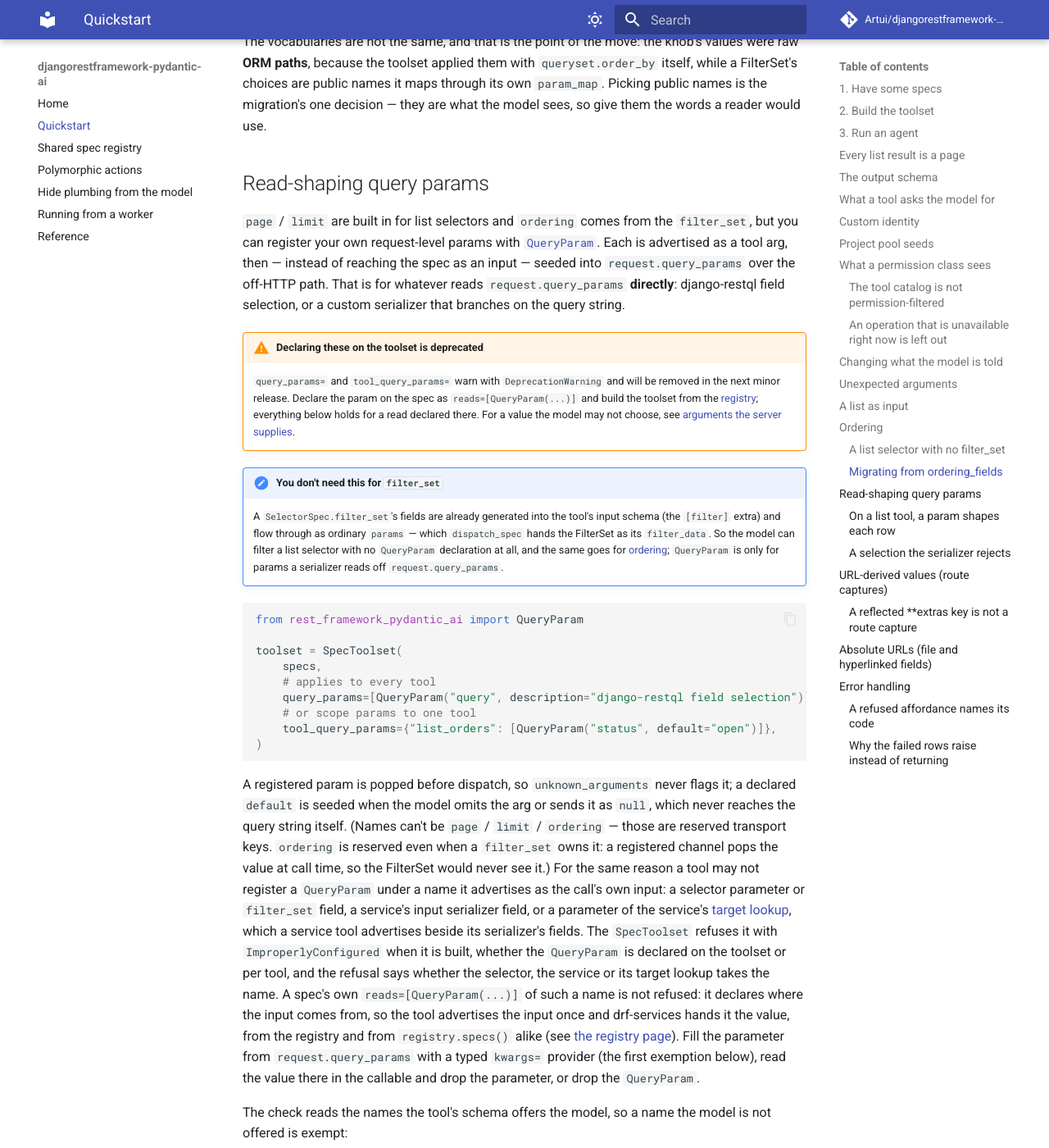
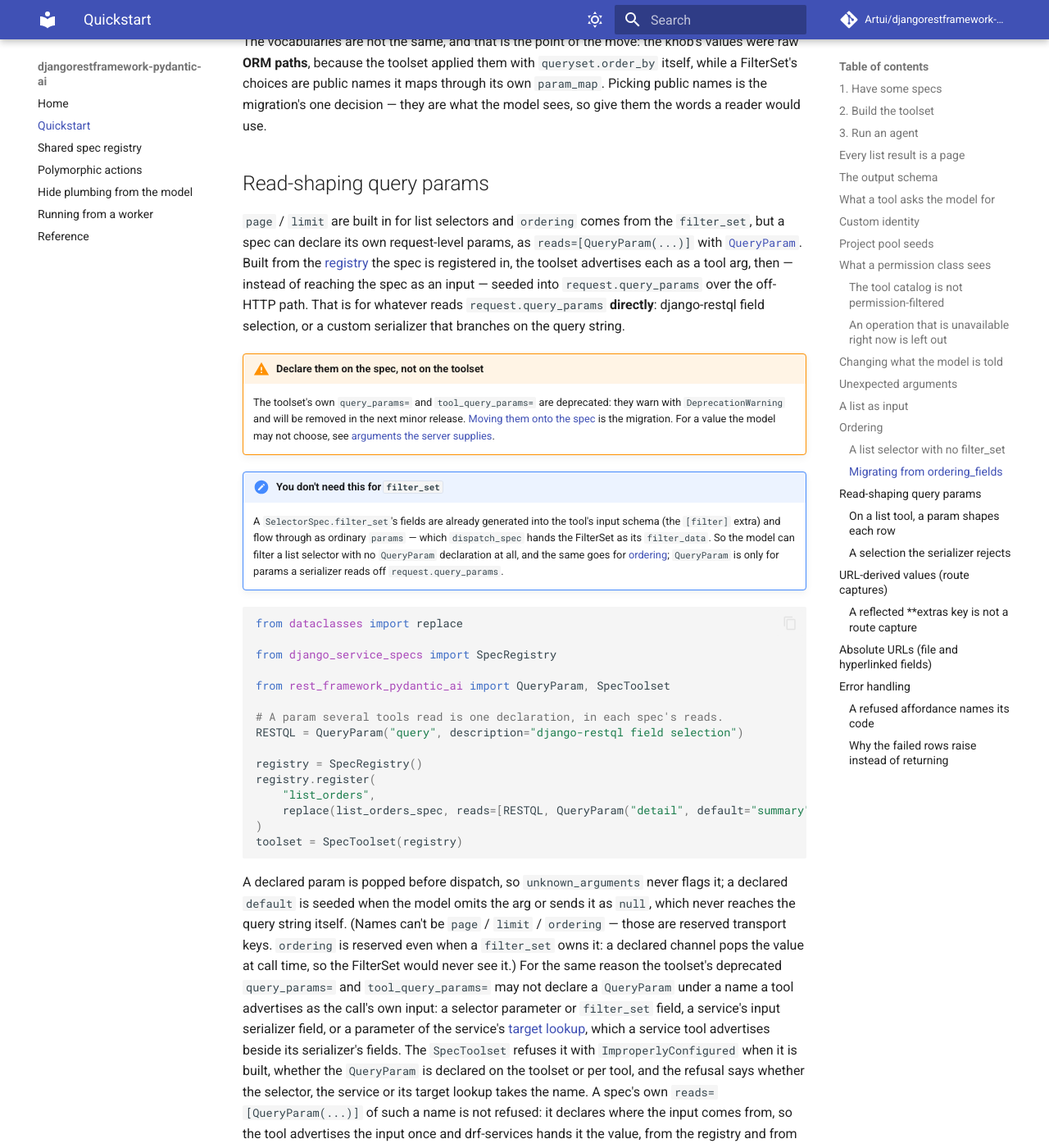
Before and after one commit to Artui/djangorestframework-pydantic-ai, an MkDocs documentation site: the page built from docs/quickstart.md, in a window 1280 px wide and 1400 px high, scrolled down 15683 px. Shown: the whole window at 82% size. Built offline with MkDocs 1.6.1 and Material for MkDocs 9.7.7, drawn with Linux system fonts in a browser that asks for light colours; comment, search, counter and statistics services are not loaded; some of the changed text lies outside the part shown.

Commit message:
Bind only a tool the run's scope reaches, and teach reads in the quickstart
The registry page's per-run scope recipe withheld every scope name a run did
not bind, so a tool reading only another scope name lost its argument and a
required one made the build fail. It now binds a tool only when the run binds
one of its scope reads, withholds only the optional siblings, and the tests
run the page's block as written.

The quickstart's read-shaping and route-capture examples declare reads on the
spec and bind scope with tool_server_arguments instead of the deprecated
toolset knobs. The deprecation warning names the class it was passed to, the
dropped-argument log is worded for withheld names too, and the frame walk, the
bindings copy and the url_kwargs the shadow check reads each have a test that
fails without them. The changelog states the migration for bare **kwargs
selectors and the UrlKwarg pairing the registry now builds.

Co-Authored-By: Claude Opus 5.5 <noreply@anthropic.com>

````diff
--- a/docs/quickstart.md
+++ b/docs/quickstart.md
@@ -754,20 +754,21 @@ use.
 ## Read-shaping query params
 
 `page` / `limit` are built in for list selectors and `ordering` comes from the
-`filter_set`, but you can register your own request-level params with
-[`QueryParam`](reference.md#rest_framework_pydantic_ai.QueryParam). Each is
-advertised as a tool arg, then — instead of reaching the spec as an input — seeded
+`filter_set`, but a spec can declare its own request-level params, as
+`reads=[QueryParam(...)]` with
+[`QueryParam`](reference.md#rest_framework_pydantic_ai.QueryParam). Built from
+the [registry](spec-registry.md#what-the-spec-declares-for-an-agent) the spec is
+registered in, the toolset advertises each as a tool arg, then — instead of reaching the spec as an input — seeded
 into `request.query_params` over the off-HTTP path. That is for whatever reads
 `request.query_params` **directly**: django-restql field selection, or a custom
 serializer that branches on the query string.
 
-!!! warning "Declaring these on the toolset is deprecated"
-    `query_params=` and `tool_query_params=` warn with `DeprecationWarning` and
-    will be removed in the next minor release. Declare the param on the spec as
-    `reads=[QueryParam(...)]` and build the toolset from the
-    [registry](spec-registry.md#what-the-spec-declares-for-an-agent); everything
-    below holds for a read declared there. For a value the model may not choose,
-    see [arguments the server supplies](spec-registry.md#arguments-the-server-supplies).
+!!! warning "Declare them on the spec, not on the toolset"
+    The toolset's own `query_params=` and `tool_query_params=` are deprecated:
+    they warn with `DeprecationWarning` and will be removed in the next minor
+    release. [Moving them onto the spec](spec-registry.md#deprecated-channel-declarations-on-the-toolset)
+    is the migration. For a value the model may not choose, see
+    [arguments the server supplies](spec-registry.md#arguments-the-server-supplies).
 
 !!! note "You don't need this for `filter_set`"
     A `SelectorSpec.filter_set`'s fields are already generated into the tool's
@@ -778,24 +779,31 @@ serializer that branches on the query string.
     serializer reads off `request.query_params`.
 
 ```python
-from rest_framework_pydantic_ai import QueryParam
+from dataclasses import replace
 
-toolset = SpecToolset(
-    specs,
-    # applies to every tool
-    query_params=[QueryParam("query", description="django-restql field selection")],
-    # or scope params to one tool
-    tool_query_params={"list_orders": [QueryParam("status", default="open")]},
+from django_service_specs import SpecRegistry
+
+from rest_framework_pydantic_ai import QueryParam, SpecToolset
+
+# A param several tools read is one declaration, in each spec's reads.
+RESTQL = QueryParam("query", description="django-restql field selection")
+
+registry = SpecRegistry()
+registry.register(
+    "list_orders",
+    replace(list_orders_spec, reads=[RESTQL, QueryParam("detail", default="summary")]),
 )
+toolset = SpecToolset(registry)
 ```
 
-A registered param is popped before dispatch, so `unknown_arguments` never flags
+A declared param is popped before dispatch, so `unknown_arguments` never flags
 it; a declared `default` is seeded when the model omits the arg or sends it as
 `null`, which never reaches the query string itself. (Names can't be
 `page` / `limit` / `ordering` — those are reserved transport keys. `ordering` is
-reserved even when a `filter_set` owns it: a registered channel pops the value at
-call time, so the FilterSet would never see it.) For the same reason a tool may
-not register a `QueryParam` under a name it advertises as the call's own input:
+reserved even when a `filter_set` owns it: a declared channel pops the value at
+call time, so the FilterSet would never see it.) For the same reason the
+toolset's deprecated `query_params=` and `tool_query_params=` may not declare a
+`QueryParam` under a name a tool advertises as the call's own input:
 a selector parameter or `filter_set` field, a service's input serializer field,
 or a parameter of the service's [target lookup](#what-a-tool-asks-the-model-for),
 which a service tool advertises beside its serializer's fields. The
@@ -896,31 +904,29 @@ serializer is a bug whatever the model sent.
 Over HTTP a nested route (`/projects/{project_pk}/widgets/`) supplies
 `project_pk` from the URL, and a selector reads it from `view.kwargs` — directly,
 or through a `spec.kwargs` provider that scopes by it (a tenant/role lookup). Off
-the HTTP path there is no route, so register the value with
-[`UrlKwarg`](reference.md#rest_framework_pydantic_ai.UrlKwarg). It is advertised
-as a tool arg, then popped and seeded into `build_offline_context(kwargs=…)`,
+the HTTP path there is no route, so declare the capture on the spec, as
+`reads=[UrlKwarg(...)]` with
+[`UrlKwarg`](reference.md#rest_framework_pydantic_ai.UrlKwarg). Built from the
+registry, the toolset advertises it as a tool arg, then popped and seeded into `build_offline_context(kwargs=…)`,
 from where drf-services spreads it into the selector / target pools —
 authoritative over the spec `params`, below a `spec.kwargs` provider (mirroring
 HTTP precedence exactly).
 
-!!! warning "Declaring these on the toolset is deprecated"
-    `url_kwargs=` and `tool_url_kwargs=` warn with `DeprecationWarning` and will
-    be removed in the next minor release. Declare the capture on the spec as
-    `reads=[UrlKwarg(...)]` and build the toolset from the
-    [registry](spec-registry.md#what-the-spec-declares-for-an-agent). A
-    `UrlKwarg(default=...)` standing in for a value the model must not choose
-    was only a default it could override; bind the value with
-    [`tool_server_arguments`](spec-registry.md#arguments-the-server-supplies)
+!!! warning "Declare them on the spec, not on the toolset"
+    The toolset's own `url_kwargs=` and `tool_url_kwargs=` are deprecated: they
+    warn with `DeprecationWarning` and will be removed in the next minor
+    release. [Moving them onto the spec](spec-registry.md#deprecated-channel-declarations-on-the-toolset)
+    is the migration. A `UrlKwarg(default=...)` standing in for a value the
+    model must not choose was only a default it could override; bind the value
+    with [`tool_server_arguments`](spec-registry.md#arguments-the-server-supplies)
     instead.
 
 ```python
 from rest_framework_pydantic_ai import UrlKwarg
 
-toolset = SpecToolset(
-    specs,
-    url_kwargs=[UrlKwarg("project_pk", type="integer", description="owning project")],
-    # or scope to one tool: tool_url_kwargs={"list_widgets": [UrlKwarg("project_pk")]}
-)
+project = UrlKwarg("project_pk", type="integer", description="owning project")
+registry.register("list_widgets", replace(list_widgets_spec, reads=[project]))
+toolset = SpecToolset(registry)
 ```
 
 Reach for `UrlKwarg` when the value is **request state** rather than an ordinary
@@ -931,7 +937,7 @@ it is advertised:
   `params` cannot cover, because the provider reads `view.kwargs`, not `params`;
 - a closed-surface spec whose route capture must be model-suppliable.
 
-Like `QueryParam`, a registered kwarg is popped before dispatch (so
+Like `QueryParam`, a declared kwarg is popped before dispatch (so
 `unknown_arguments` never flags it) and its `default` is seeded when the model
 omits it. A kwarg with a `default` therefore fills a selector parameter of the
 same name, and the tool does not require it; one without a default reaches the
@@ -940,8 +946,12 @@ decides whether the tool requires it. A name can't be `page` / `limit` / `orderi
 pool seeds (`request` / `user` / `data` / `instance` / `serializer` /
 `collection` / `progress` — a caller must not be able to route a value onto
 those) or a name
-registered in [`pool_seeds`](#project-pool-seeds), nor be registered as both a
-`QueryParam` and a `UrlKwarg` on the same tool.
+registered in [`pool_seeds`](#project-pool-seeds), nor be declared as both a
+`QueryParam` and a `UrlKwarg` on the same tool. (The one pairing the toolset
+builds is a deprecated mount `UrlKwarg` with no `default` over the spec's
+`QueryParam` read of a name the tool takes as an input: the read says where
+that input comes from, so the value reaches `view.kwargs` and the query string
+both.)
 
 A capture the spec genuinely cannot run without takes `required=True`:
 
@@ -982,24 +992,37 @@ scoping provider doing `view.kwargs.get("project_pk")` returns `None` and
 **mis-scopes every call** instead of failing, which is the failure mode worth
 naming: it is silent.
 
-Register the `UrlKwarg` as well when the value is scope. It is a strict superset
-— the selector still receives it in `**extras`, the schema keeps one property and
-one `required` entry (an explicit `UrlKwarg` wins the merge over a reflected key
-of the same name), and the provider gets its value:
+Declare the `UrlKwarg` read as well when the value is scope, and bind it with
+[`tool_server_arguments`](spec-registry.md#arguments-the-server-supplies) when
+the model must not choose it. The read is a strict superset: the selector still
+receives the value in `**extras`, and the provider finds it on `view.kwargs`:
 
 ```python
-# project_pk reflected from WidgetExtras *and* registered here:
+from django_service_specs import ServerArguments
+
+# project_pk reflected from WidgetExtras *and* read from the route:
 #   selector's extras -> 7      view.kwargs -> {"project_pk": 7}
+registry.register(
+    "list_widgets",
+    replace(list_widgets_spec, reads=[UrlKwarg("project_pk", type="integer", required=True)]),
+)
 toolset = SpecToolset(
-    specs,
-    tool_url_kwargs={"list_widgets": [UrlKwarg("project_pk", type="integer", required=True)]},
+    registry,
+    tool_server_arguments={"list_widgets": ServerArguments(values={"project_pk": 7})},
 )
 ```
 
+Declared and not bound, the name is advertised once, with one `required` entry
+(the `UrlKwarg` wins the merge over a reflected key of the same name), and the
+model supplies it. Bound, it leaves the schema, and whatever the model sends
+under it is dropped before the call.
+
 That split mirrors HTTP, where a route capture arrives in the URL and never in
 the body — which is what makes it unspoofable. Off the HTTP path, `params` are
-whatever the model chose; a `UrlKwarg` value outranks them. If a provider scopes
-by it, it has to come through the channel that carries that precedence.
+whatever the model chose; a `UrlKwarg` value outranks them, but the model chooses
+that value too unless the server binds it. If a provider scopes by it, it has to
+come through the channel that carries that precedence, with the value the
+server supplies.
 
 `UrlKwarg` and `QueryParam` are
 [drf-services' types](https://github.com/Artui/djangorestframework-services/blob/main/rest_framework_services/types/url_kwarg.py),
--- a/pyproject.toml
+++ b/pyproject.toml
@@ -182,7 +182,7 @@ filterwarnings = [
     # The suite still exercises the deprecated mount-level channel knobs, which
     # stay supported for one minor. The tests about the deprecation itself use
     # ``pytest.warns``, which records whatever this filter says.
-    "ignore:SpecToolset's .* deprecated:DeprecationWarning",
+    "ignore:Spec(Toolset|Capability)'s .* deprecated:DeprecationWarning",
 ]
 
 [tool.coverage.run]
````
Also changed, not shown: CHANGELOG.md (+29 -10 lines), docs/spec-registry.md (+31 -9 lines), 2 other files.
